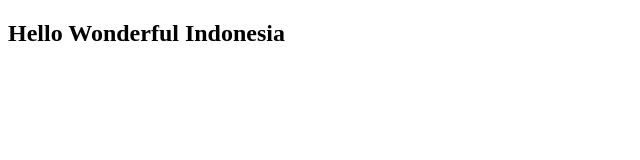
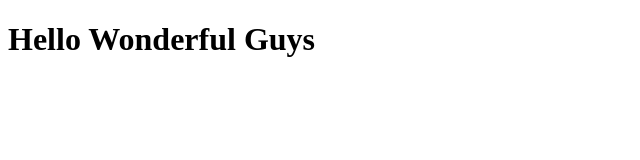
Before and after one commit to gandungcatur14/10-jul-23-GandungWicaksono, a plain HTML site: page test2.html in a window 1280 px wide. Shown: the whole page, without its empty margins (0-640 px from the left). Drawn offline with Linux system fonts and the light colour scheme.

Commit message:
update wording

```diff
--- a/test2.html
+++ b/test2.html
@@ -4,6 +4,6 @@
         <title>Test4</title>
     </head>
     <body>
-        <h2>Hello Wonderful Indonesia</h2>
+        <h1>Hello Wonderful Guys</h1>
     </body>
 </html>
```
